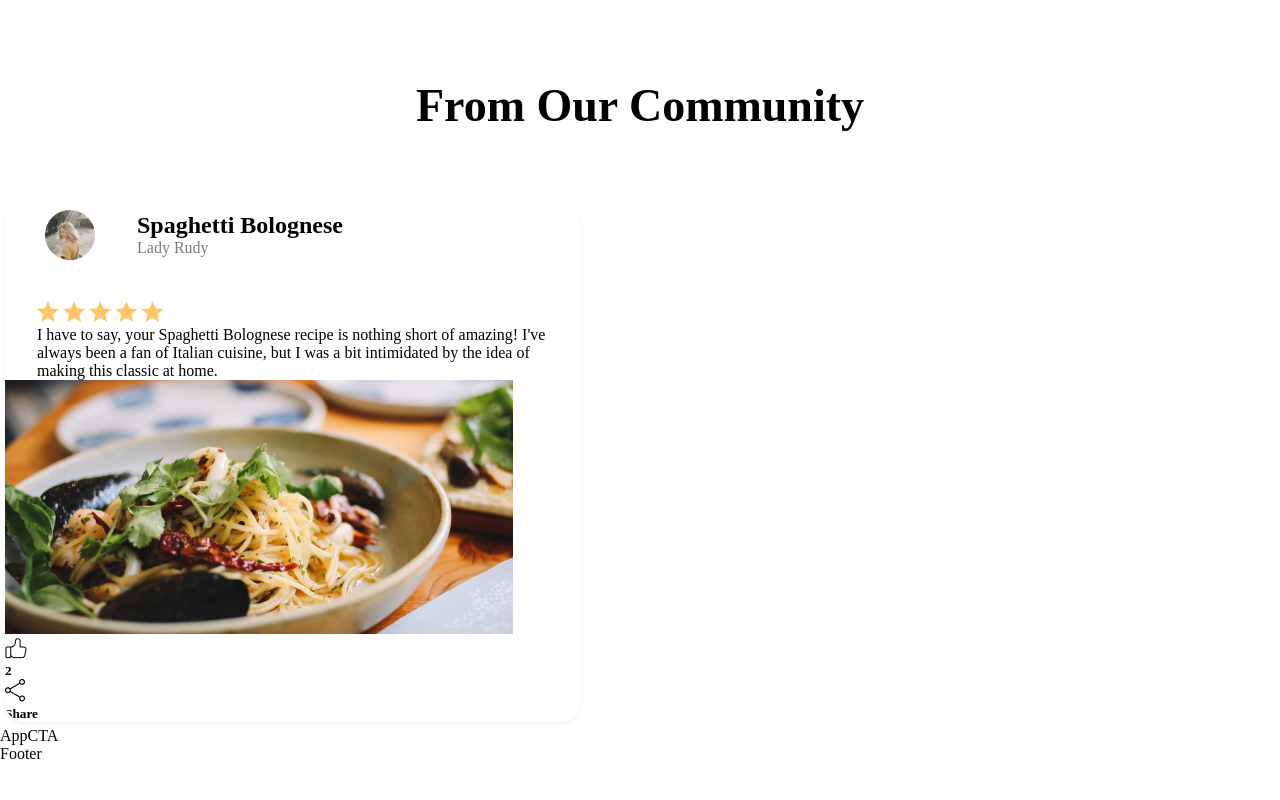
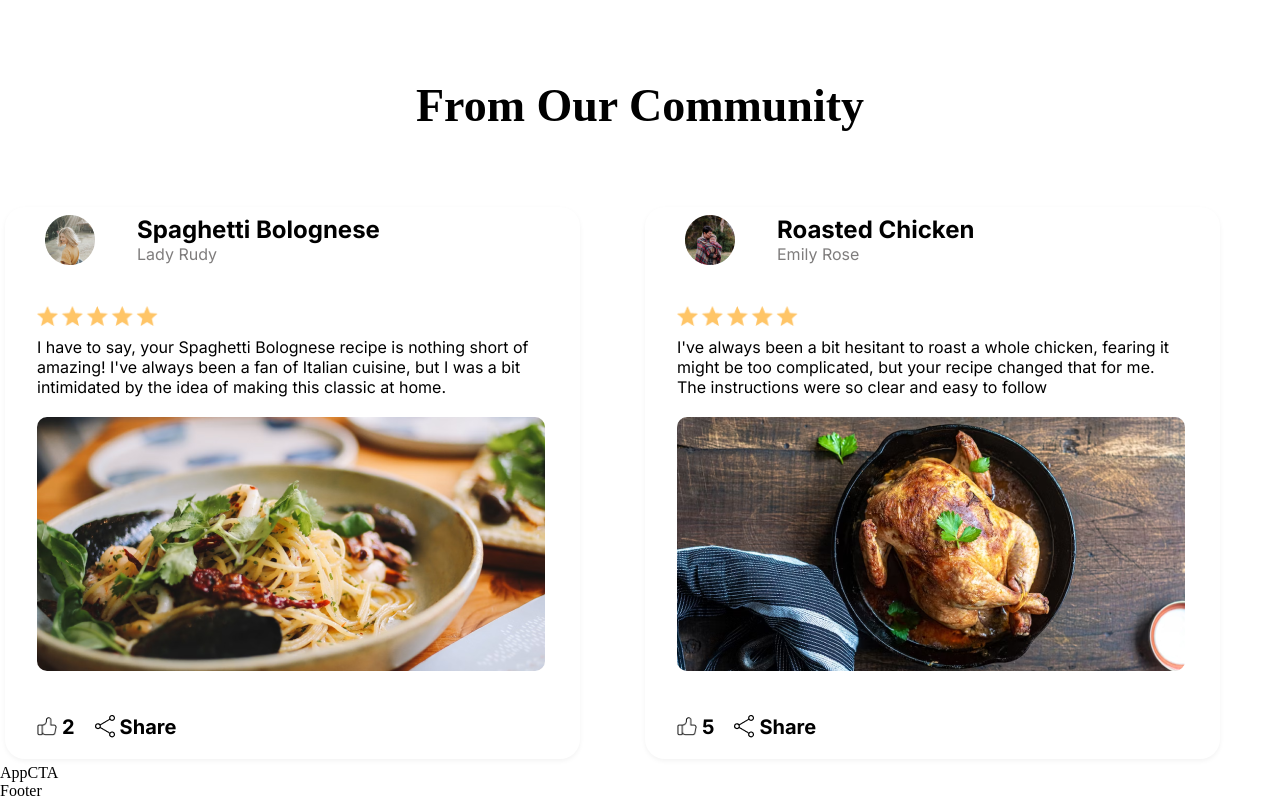
Before and after one commit to Chloedj/react-recipe-app, a React (Create React App) app in the folder recipe-app/: page / in a window 1280 px wide. Shown: the part 2739-3539 px from the top of the page. Before the commit the page ends 3502 px from the top, so only its background shows below. Built offline with nearby package versions, Linux system fonts and the light colour scheme.

Commit message:
Styling recipe cards

```diff
--- a/recipe-app/src/components/communityrecipe/communityrecipe.css
+++ b/recipe-app/src/components/communityrecipe/communityrecipe.css
@@ -4,6 +4,7 @@
         border-radius: 20px;
         overflow: hidden;
         margin: 5px;
+        font-family: var(--font-family);
 
 }
 
@@ -35,6 +36,35 @@
 
 }
 
+.community__recipe-description img {
+    height: 20px;
+    margin-bottom: 7px;
+}
+
 .community__recipe-description p {
     font-size: 16px;
 }
+
+.community__recipe-image {
+    padding: 20px 32px;
+    }
+
+.community__recipe-image img {
+    border-radius: 10px;
+}
+
+.community__recipe-social {
+    display: flex;
+    align-items: center;
+    padding: 20px 32px;
+}
+
+.community__recipe-social img {
+    width: 20px;
+}
+
+.community__recipe-social h5 {
+    font-size: 20px;
+    margin: 0 20px 0 5px;
+
+}
--- a/recipe-app/src/components/communityrecipe/communityrecipe.js
+++ b/recipe-app/src/components/communityrecipe/communityrecipe.js
@@ -21,10 +21,11 @@ const CommunityRecipe = ({author, authorimage, name, description, recipeImageUrl
       <div className='community__recipe-image'>
       <img src={recipeImageUrl} alt='recipe' />
       </div>
+      <div className='community__recipe-social'>
       <img src={like} alt='like' />
       <h5>{likes}</h5>
       <img src={share} alt='share' />
-      <h5>Share</h5>
+      <h5>Share</h5></div>
     </div>
   )
 }
--- a/recipe-app/src/containers/community/community.css
+++ b/recipe-app/src/containers/community/community.css
@@ -9,3 +9,9 @@
     margin-bottom: 70px;
 
     }
+
+.community__container-cards {
+    display: grid;
+    grid-template-columns: repeat(2, 1fr);
+
+}
--- a/recipe-app/src/containers/community/recipedata.js
+++ b/recipe-app/src/containers/community/recipedata.js
@@ -1,5 +1,7 @@
 import LadyRudy from "../../assets/LadyRudy.png";
 import spagbol from "../../assets/spagbol.png";
+import emilyrose from "../../assets/emilyrose.png";
+import roastchicken from "../../assets/roastchicken.png";
 
 const recipeData = [
   {
@@ -11,6 +13,16 @@ const recipeData = [
     recipeImageUrl: spagbol,
     likes: 2,
   },
+
+   {
+    id: 2,
+    authorimage: emilyrose,
+    name: "Roasted Chicken",
+    author: "Emily Rose",
+    description: "I've always been a bit hesitant to roast a whole chicken, fearing it might be too complicated, but your recipe changed that for me. The instructions were so clear and easy to follow",
+    recipeImageUrl: roastchicken,
+    likes: 5,
+  },
 ]
 
 export default recipeData;
```
Also changed, not shown: recipe-app/src/assets/emilyrose.png (added), recipe-app/src/assets/roastchicken.png (added).
